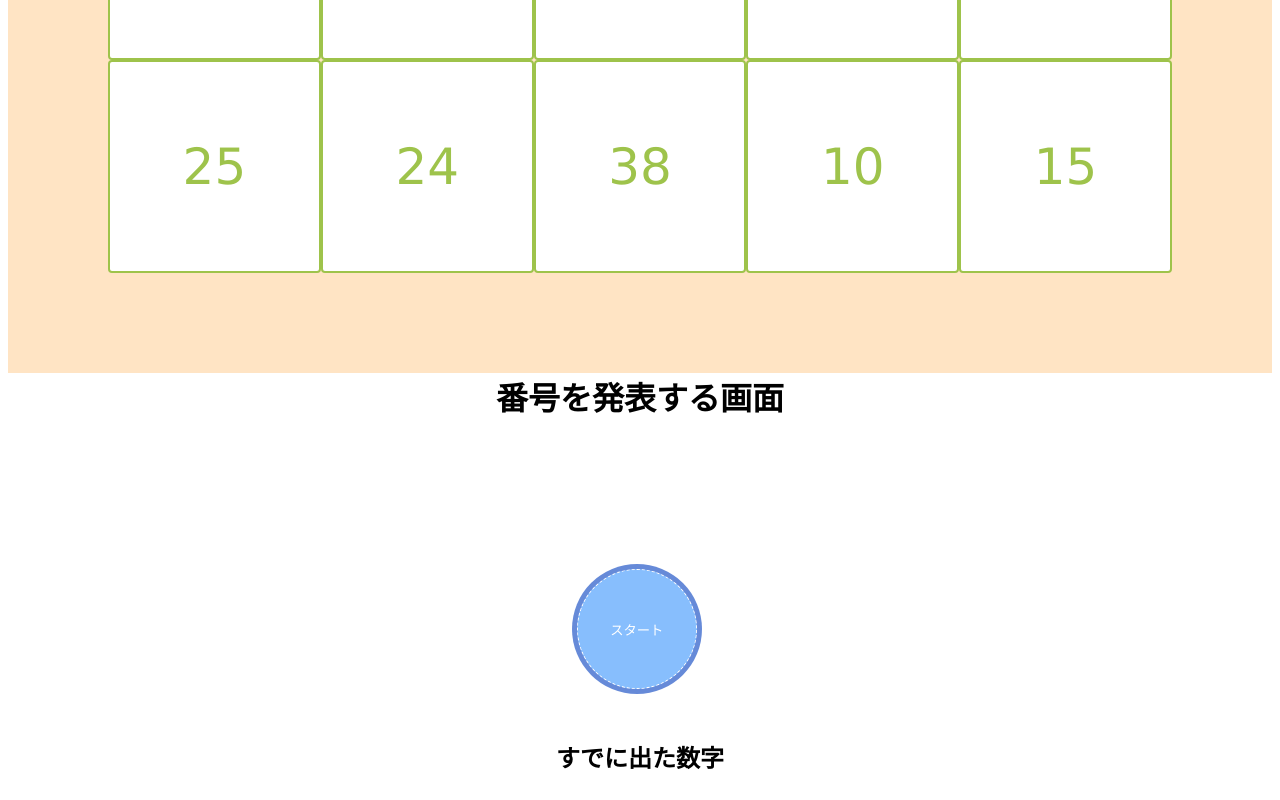
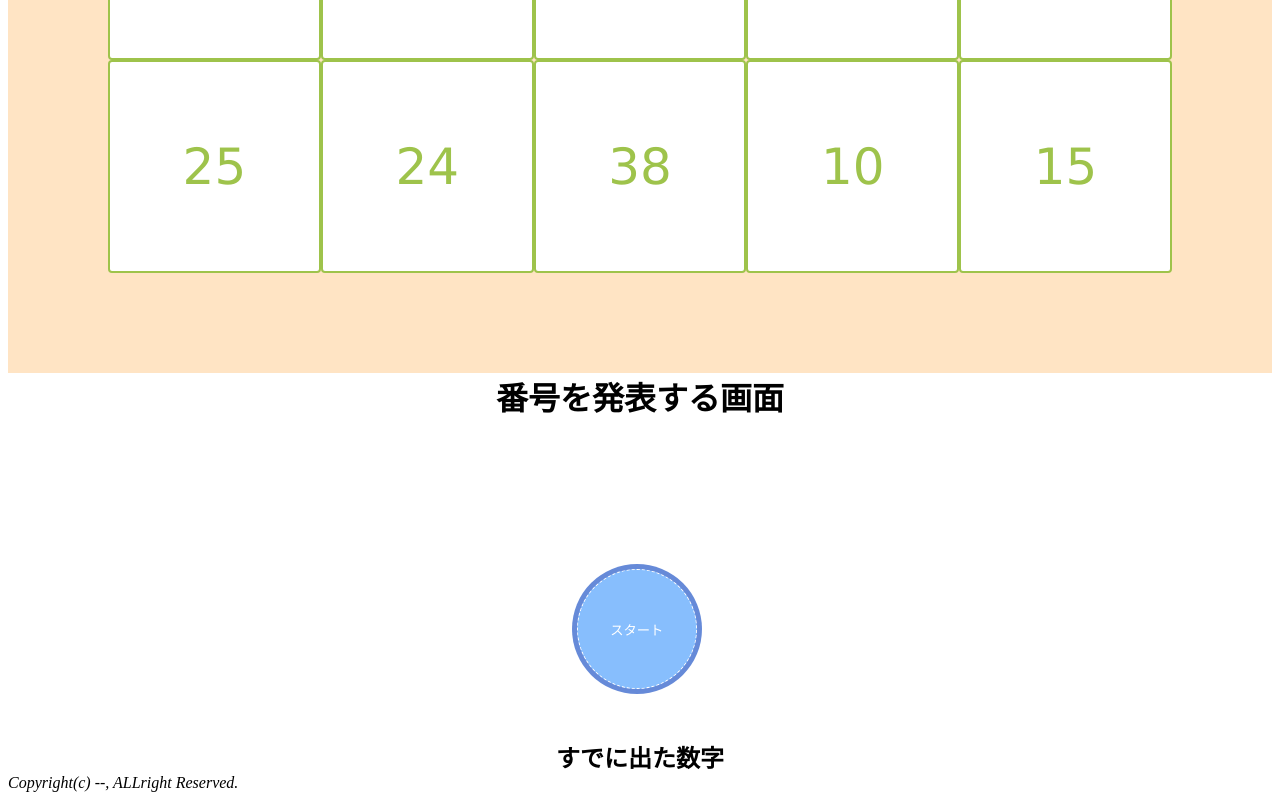
Before and after one commit to developerhost/bing2, a plain HTML site: page index.html in a window 1280 px wide. Shown: the part 950-1750 px from the top of the page. Drawn offline with Linux system fonts and the light colour scheme.

Commit message:
Update index.html

```diff
--- a/index.html
+++ b/index.html
@@ -3,7 +3,7 @@
 <head>
   <meta charset="UTF-8">
   <meta name="viewport" content="width=device-width, initial-scale=1.0">
-  <title>Document</title>
+  <title>Bingo</title>
   <link rel="stylesheet" href="styles.css">
 </head>
 <body>
@@ -23,5 +23,11 @@
 <div id="history"></div>
 
   <script src="main.js"></script>
+
+  <footer>
+    <div id="inner">
+      <address>Copyright(c) --, ALLright Reserved.</address>
+    </div>
+  </footer>
 </body>
 </html>
```
